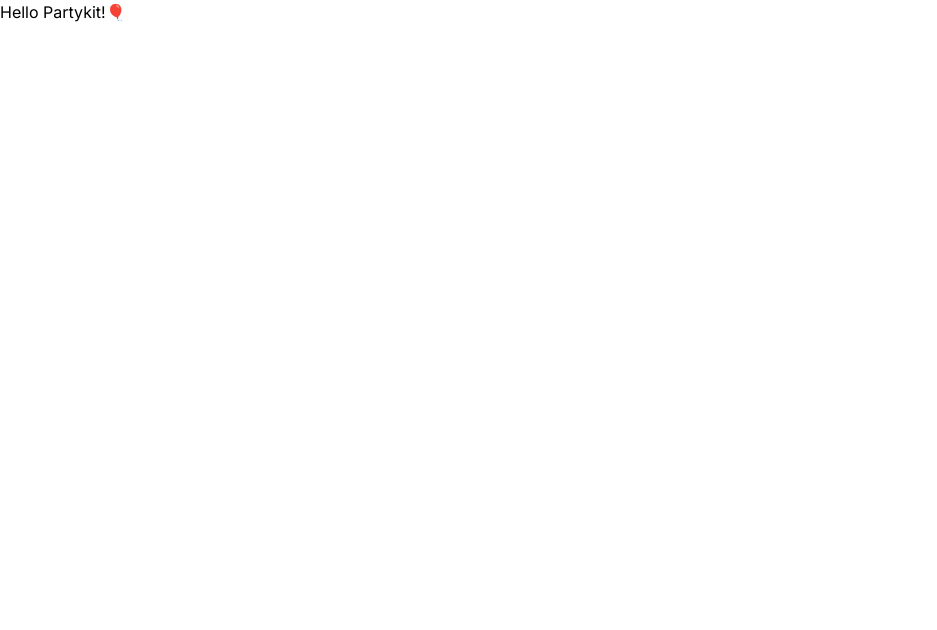
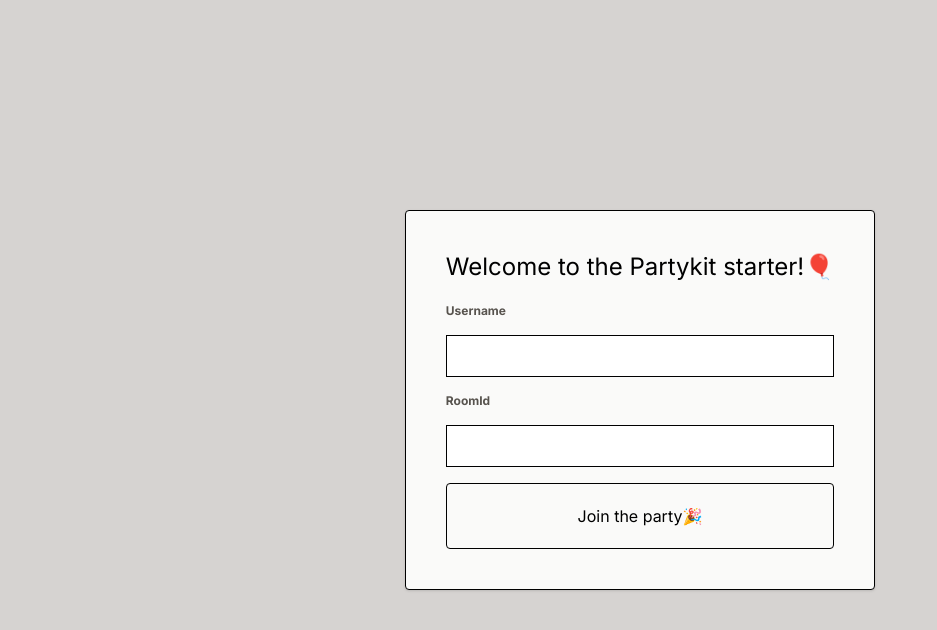
Before and after one commit to Swendude/partykit-starter, a Next.js app: page / in a window 1280 px wide. Shown: the top 630 px of the page, without its empty margins (0-937 px from the left). Built offline with nearby package versions, Linux system fonts and the light colour scheme.

Commit message:
Added user management

```diff
--- /dev/null
+++ b/game/types.ts
@@ -0,0 +1,9 @@
+export interface User {
+  id: string;
+}
+
+interface BaseGameState {
+  users: User[];
+}
+
+export interface GameState extends BaseGameState {}
--- a/package.json
+++ b/package.json
@@ -20,6 +20,10 @@
     "react": "18.2.0",
     "react-dom": "18.2.0",
     "tailwindcss": "3.3.3",
-    "typescript": "5.2.2"
+    "typescript": "5.2.2",
+    "partysocket": "0.0.3"
+  },
+  "devDependencies": {
+    "partykit": "0.0.7"
   }
 }
--- /dev/null
+++ b/partykit.json
@@ -0,0 +1,4 @@
+{
+  "name": "partykit-starter-party",
+  "main": "party/index.ts"
+}
--- /dev/null
+++ b/src/components/Game.tsx
@@ -0,0 +1,74 @@
+import usePartySocket from "partysocket/react";
+import { useState } from "react";
+import Layout from "./Layout";
+import { GameState } from "../../game/types";
+interface GameProps {
+  username: string;
+  roomId: string;
+}
+
+const Game = ({ username, roomId }: GameProps) => {
+  const [gameState, setGameState] = useState<GameState | null>(null);
+
+  const socket = usePartySocket({
+    host: "127.0.0.1:1999",
+    room: roomId,
+    id: username,
+    onMessage(event: MessageEvent<string>) {
+      setGameState(JSON.parse(event.data));
+    },
+  });
+
+  if (gameState === null) {
+    return (
+      <Layout>
+        <p>
+          <span className="transition-all w-fit inline-block mr-4 animate-bounce">
+            🎲
+          </span>
+          Waiting for server...
+        </p>
+      </Layout>
+    );
+  }
+
+  return (
+    <Layout>
+      <h1 className="text-2xl border-b border-yellow-400">
+        🎲 Guess the number!
+      </h1>
+      <section>
+        <div className="flex flex-col gap-4 py-6 items-center">
+          <input
+            type="number"
+            name="guess"
+            id="guess"
+            className="border border-black p-2 text-center aspect-square block w-32"
+          />
+          <button className="rounded border border-black py-5 hover:bg-yellow-400 group">
+            Guess!
+          </button>
+        </div>
+        <div className="border-t-2 border-yellow-400">
+          <h2 className="text-lg">
+            Players in room <span className="font-bold">{roomId}</span>
+          </h2>
+          <div className="flex flex-wrap gap-2">
+            {gameState.users.map((user) => {
+              return (
+                <p
+                  className="inline-flex items-center rounded-full border px-2.5 py-0.5 text-xs font-semibold transition-colors focus:outline-none focus:ring-2 focus:ring-ring focus:ring-offset-2 border-transparent bg-black text-white"
+                  key={user.id}
+                >
+                  {user.id}
+                </p>
+              );
+            })}
+          </div>
+        </div>
+      </section>
+    </Layout>
+  );
+};
+
+export default Game;
--- /dev/null
+++ b/src/components/Layout.tsx
@@ -0,0 +1,21 @@
+import { Inter } from "next/font/google";
+
+interface LayoutProps {
+  children: React.ReactNode;
+}
+
+const inter = Inter({ subsets: ["latin"] });
+
+const Layout = ({ children }: LayoutProps) => {
+  return (
+    <main
+      className={`${inter.className} grid place-content-center h-screen bg-stone-300`}
+    >
+      <section className="border border-black rounded p-10 shadow bg-stone-50">
+        {children}
+      </section>
+    </main>
+  );
+};
+
+export default Layout;
--- a/src/pages/index.tsx
+++ b/src/pages/index.tsx
@@ -1,11 +1,61 @@
-import { Inter } from "next/font/google";
-
-const inter = Inter({ subsets: ["latin"] });
+import Game from "@/components/Game";
+import Layout from "@/components/Layout";
+import { useState } from "react";
 
 export default function Home() {
+  const [username, setUsername] = useState<string | null>(null);
+  const [roomId, setRoomid] = useState<string | null>(null);
+  const [showGame, setShowGame] = useState<boolean>(false);
+
+  const handleFormSubmit = (event: React.FormEvent<HTMLFormElement>) => {
+    event.preventDefault();
+    if (!(username && roomId)) {
+      alert("Please provide a username and roomId!");
+    } else {
+      setShowGame(true);
+    }
+  };
+
+  // Show the game after the user has picked a room and a username
+  if (showGame && username && roomId) {
+    return <Game roomId={roomId} username={username} />;
+  }
+
   return (
-    <main className={`${inter.className}`}>
-      <h1>Hello Partykit!🎈</h1>
-    </main>
+    <Layout>
+      <h1 className="text-2xl pb-5">Welcome to the Partykit starter!🎈</h1>
+      <div>
+        <form className="flex flex-col gap-4" onSubmit={handleFormSubmit}>
+          <label
+            className="text-stone-600 text-xs font-bold"
+            htmlFor="username"
+          >
+            Username
+          </label>
+          <input
+            type="text"
+            value={username || ""}
+            onChange={(e) => setUsername(e.currentTarget.value)}
+            className="border border-black p-2"
+            name="username"
+            id="username"
+          />
+          <label className="text-stone-600 text-xs font-bold" htmlFor="roomid">
+            RoomId
+          </label>
+          <input
+            type="text"
+            value={roomId || ""}
+            onChange={(e) => setRoomid(e.currentTarget.value)}
+            className="border border-black p-2"
+            name="roomid"
+            id="roomid"
+          />
+          <button className="rounded border border-black py-5 hover:bg-yellow-400 group">
+            <p className="group-hover:animate-bounce">Join the party🎉</p>
+          </button>
+        </form>
+      </div>
+    </Layout>
   );
 }
```
Also changed, not shown: game/logic.ts (added, +21 -0 lines), party/index.ts (added, +49 -0 lines), 2 other files (tests, documents, lock files or other folders).
